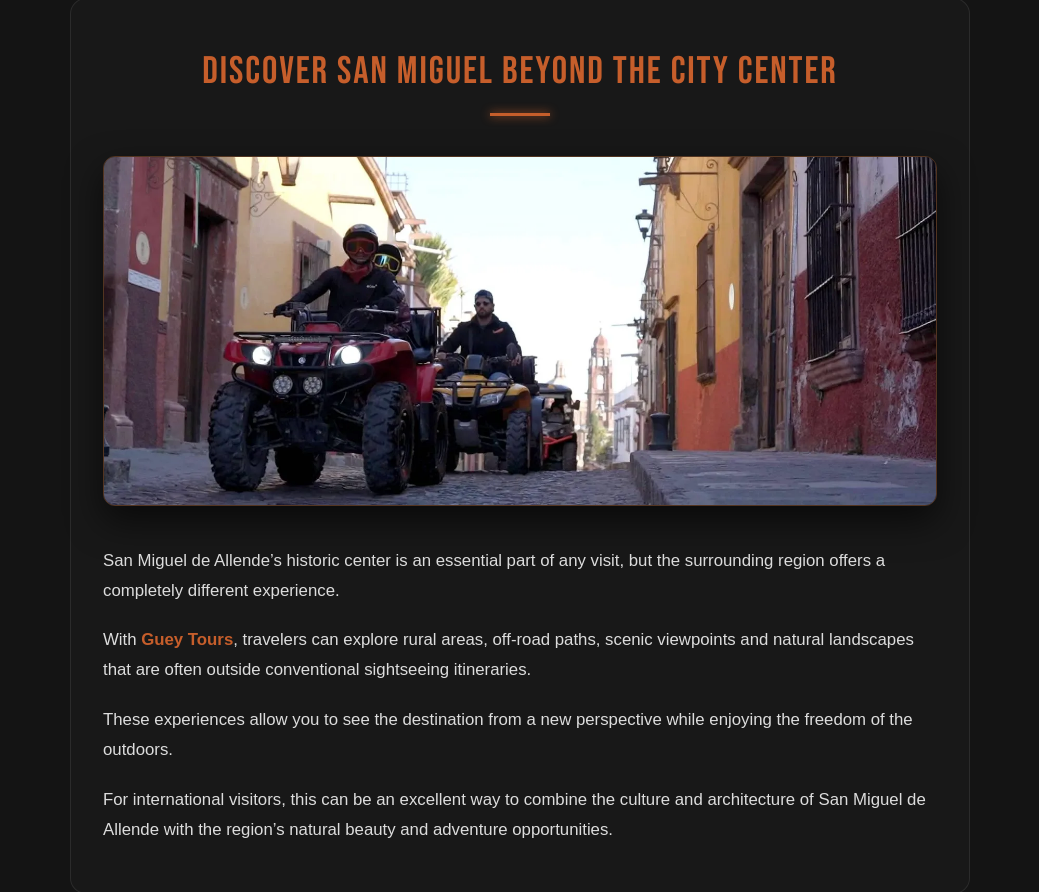
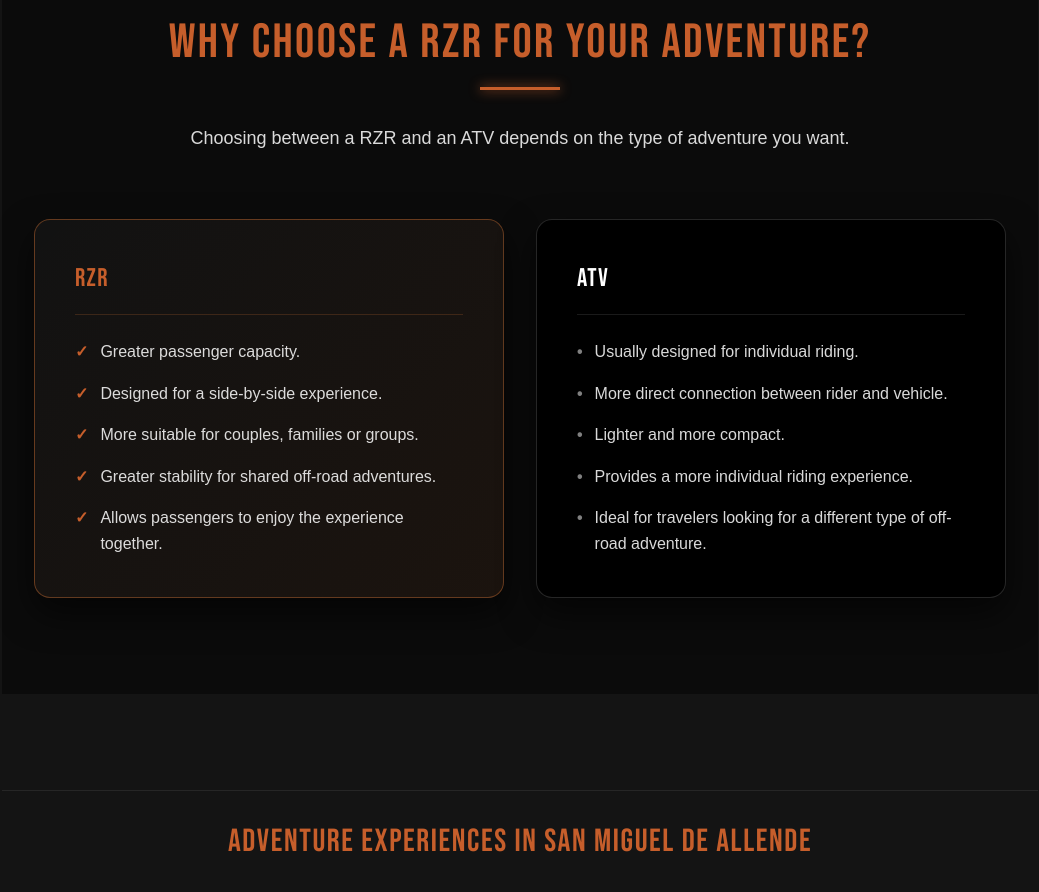
Before and after one commit to DraftStudiomx/Guey-tours-SEO, a Next.js app: page /rsz-rentals in a window 1280 px wide. Shown: the part 4343-5235 px from the top of the page, without its empty margins (120-1159 px from the left). Built offline with nearby package versions, Linux system fonts and the light colour scheme; a web font is replaced by a local one.

Commit message:
Update RzrRentalContenido.tsx quinta seccion

```diff
--- a/app/rsz-rentals/RzrRentalContenido.tsx
+++ b/app/rsz-rentals/RzrRentalContenido.tsx
@@ -640,99 +640,179 @@
 
 
 
-          {/* Cuarta sección: Diseño apilado (Imagen arriba o banner lateral limpio con texto completo) */}
-<div style={{
-  display: 'flex',
-  flexDirection: 'column',
-  gap: '2.5rem',
-  marginTop: '5rem',
-  background: 'rgba(255, 255, 255, 0.02)',
-  padding: '3rem 2rem',
-  borderRadius: '16px',
-  border: '1px solid rgba(255, 255, 255, 0.08)',
-  maxWidth: '900px',
-  marginInline: 'auto'
-}}>
-  {/* Título H2 Centrado o Arriba */}
-  <div style={{ textAlign: 'center' }}>
+         {/* INICIO SECTION 5 */}
+<section style={{
+  padding: '6rem 2rem',
+  background: '#0b0b0b',
+  color: '#fff',
+  fontFamily: 'sans-serif',
+  position: 'relative'
+}}>
+  <div style={{ maxWidth: '1100px', margin: '0 auto' }}>
+
+    {/* Título H2 y Párrafo Introductorio */}
+    <div style={{ textAlign: 'center', marginBottom: '4rem' }}>
       <h2 style={{
         fontFamily: 'var(--font-heading)',
-      fontSize: 'clamp(1.8rem, 3vw, 2.4rem)',
+        fontSize: 'clamp(2.2rem, 4vw, 3rem)',
         color: 'var(--orange, #d97736)',
         textTransform: 'uppercase',
         letterSpacing: '0.05em',
-      lineHeight: 1.3,
-      margin: 0
-    }}>
-      {lang === 'es' ? 'Descubre San Miguel más allá del centro histórico' : 'Discover San Miguel Beyond the City Center'}
+        margin: '0 0 1rem 0',
+        lineHeight: 1.2
+      }}>
+        {lang === 'es' ? '¿Por qué elegir un RZR para tu aventura?' : 'Why Choose a RZR for Your Adventure?'}
       </h2>
       <div style={{
-      width: '60px',
+        width: '80px',
         height: '3px',
         background: 'var(--orange, #d97736)',
-      margin: '1rem auto 0 auto',
-      boxShadow: '0 0 10px var(--orange, #d97736)'
+        margin: '0 auto 2rem auto',
+        boxShadow: '0 0 12px var(--orange, #d97736)'
       }} />
-  </div>
-
-  {/* Imagen destacada en formato panorámico/horizontal para que luzca bien */}
-  <div style={{
-    width: '100%',
-    height: '350px',
-    position: 'relative',
-    borderRadius: '12px',
-    overflow: 'hidden',
-    border: '1px solid rgba(217, 119, 54, 0.3)',
+      <p style={{
+        fontFamily: 'sans-serif',
+        fontStyle: 'normal',
+        fontWeight: '400',
+        color: 'rgba(255, 255, 255, 0.85)',
+        fontSize: '18px',
+        lineHeight: 1.8,
+        maxWidth: '800px',
+        margin: '0 auto'
+      }}>
+        {lang === 'es'
+          ? 'Elegir entre un RZR y un ATV depende del tipo de aventura que buscas.'
+          : 'Choosing between a RZR and an ATV depends on the type of adventure you want.'}
+      </p>
+    </div>
+
+    {/* Contenedor de Comparación (Grid de 2 Columnas) */}
+    <div style={{
+      display: 'grid',
+      gridTemplateColumns: 'repeat(auto-fit, minmax(320px, 1fr))',
+      gap: '2rem',
+      justifyContent: 'center'
+    }}>
+
+      {/* --- TARJETA RZR (Destacada) --- */}
+      <div style={{
+        background: 'linear-gradient(135deg, rgba(255, 255, 255, 0.03) 0%, rgba(217, 119, 54, 0.08) 100%)',
+        border: '1px solid rgba(217, 119, 54, 0.4)',
+        borderRadius: '16px',
+        padding: '2.5rem',
+        display: 'flex',
+        flexDirection: 'column',
+        gap: '1.5rem',
         boxShadow: '0 15px 35px rgba(0,0,0,0.6)'
       }}>
-    <Image
-      src="/images/Experience Thrilling ATV Rentals in San Miguel de Allende with Guey Tours.webp"
-      alt="A group driving ATVs on the cobblestone streets of San Miguel de Allende during an adventure with Guey Tours."
-      title="Experience Thrilling ATV Rentals in San Miguel de Allende with Guey Tours"
-      fill
-      style={{ objectFit: 'cover' }}
-    />
-  </div>
-
-  {/* Contenedor de tus párrafos exactos con excelente legibilidad */}
-  <div style={{
+        <h3 style={{
+          fontFamily: 'var(--font-heading)',
+          fontSize: '1.6rem',
+          color: 'var(--orange, #d97736)',
+          textTransform: 'uppercase',
+          letterSpacing: '0.05em',
+          margin: 0,
+          borderBottom: '1px solid rgba(217, 119, 54, 0.2)',
+          paddingBottom: '1rem'
+        }}>
+          RZR
+        </h3>
+        <ul style={{
+          listStyleType: 'none',
+          padding: 0,
+          margin: 0,
           display: 'flex',
           flexDirection: 'column',
-    gap: '1.2rem',
-    color: 'rgba(255,255,255,0.85)',
-    fontSize: '1.05rem',
-    lineHeight: 1.8
-  }}>
-    <p style={{ margin: 0 }}>
-      {lang === 'es'
-        ? 'El centro histórico de San Miguel de Allende es una parte esencial de cualquier visita, pero la región circundante ofrece una experiencia completamente diferente.'
-        : "San Miguel de Allende’s historic center is an essential part of any visit, but the surrounding region offers a completely different experience."}
-    </p>
-
-    <p style={{ margin: 0 }}>
-      {lang === 'es'
-        ? (
-            <>Con <a href="https://www.gueytours.com/" style={{ color: 'var(--orange)', textDecoration: 'none', fontWeight: 'bold' }}>Guey Tours</a>, los viajeros pueden explorar áreas rurales, caminos todoterreno, miradores panorámicos y paisajes naturales que a menudo quedan fuera de los itinerarios turísticos convencionales.</>
-          )
-        : (
-            <>With <a href="https://www.gueytours.com/" style={{ color: 'var(--orange)', textDecoration: 'none', fontWeight: 'bold' }}>Guey Tours</a>, travelers can explore rural areas, off-road paths, scenic viewpoints and natural landscapes that are often outside conventional sightseeing itineraries.</>
-          )}
-    </p>
-
-    <p style={{ margin: 0 }}>
-      {lang === 'es'
-        ? 'Estas experiencias te permiten ver el destino desde una nueva perspectiva mientras disfrutas de la libertad al aire libre.'
-        : 'These experiences allow you to see the destination from a new perspective while enjoying the freedom of the outdoors.'}
-    </p>
-
-    <p style={{ margin: 0 }}>
-      {lang === 'es'
-        ? 'Para los visitantes internacionales, esta puede ser una excelente manera de combinar la cultura y la arquitectura de San Miguel de Allende con la belleza natural y las oportunidades de aventura de la región.'
-        : 'For international visitors, this can be an excellent way to combine the culture and architecture of San Miguel de Allende with the region’s natural beauty and adventure opportunities.'}
-    </p>
-  </div>
-</div>
-          {/* Cuarta sección: Diseño apilado (Imagen arriba o banner lateral limpio con texto completo) */}
+          gap: '1rem',
+          color: 'rgba(255, 255, 255, 0.85)',
+          fontSize: '16px',
+          lineHeight: 1.6
+        }}>
+          <li style={{ display: 'flex', alignItems: 'flex-start', gap: '0.75rem' }}>
+            <span style={{ color: 'var(--orange, #d97736)', fontWeight: 'bold' }}>✓</span>
+            <span>{lang === 'es' ? 'Mayor capacidad de pasajeros.' : 'Greater passenger capacity.'}</span>
+          </li>
+          <li style={{ display: 'flex', alignItems: 'flex-start', gap: '0.75rem' }}>
+            <span style={{ color: 'var(--orange, #d97736)', fontWeight: 'bold' }}>✓</span>
+            <span>{lang === 'es' ? 'Diseñado para una experiencia lado a lado (side-by-side).' : 'Designed for a side-by-side experience.'}</span>
+          </li>
+          <li style={{ display: 'flex', alignItems: 'flex-start', gap: '0.75rem' }}>
+            <span style={{ color: 'var(--orange, #d97736)', fontWeight: 'bold' }}>✓</span>
+            <span>{lang === 'es' ? 'Más adecuado para parejas, familias o grupos.' : 'More suitable for couples, families or groups.'}</span>
+          </li>
+          <li style={{ display: 'flex', alignItems: 'flex-start', gap: '0.75rem' }}>
+            <span style={{ color: 'var(--orange, #d97736)', fontWeight: 'bold' }}>✓</span>
+            <span>{lang === 'es' ? 'Mayor estabilidad para aventuras todoterreno compartidas.' : 'Greater stability for shared off-road adventures.'}</span>
+          </li>
+          <li style={{ display: 'flex', alignItems: 'flex-start', gap: '0.75rem' }}>
+            <span style={{ color: 'var(--orange, #d97736)', fontWeight: 'bold' }}>✓</span>
+            <span>{lang === 'es' ? 'Permite a los pasajeros disfrutar de la experiencia juntos.' : 'Allows passengers to enjoy the experience together.'}</span>
+          </li>
+        </ul>
+      </div>
+
+      {/* --- TARJETA ATV --- */}
+      <div style={{
+        background: '#000',
+        border: '1px solid rgba(255, 255, 255, 0.15)',
+        borderRadius: '16px',
+        padding: '2.5rem',
+        display: 'flex',
+        flexDirection: 'column',
+        gap: '1.5rem',
+        boxShadow: '0 15px 35px rgba(0,0,0,0.6)'
+      }}>
+        <h3 style={{
+          fontFamily: 'var(--font-heading)',
+          fontSize: '1.6rem',
+          color: '#fff',
+          textTransform: 'uppercase',
+          letterSpacing: '0.05em',
+          margin: 0,
+          borderBottom: '1px solid rgba(255, 255, 255, 0.1)',
+          paddingBottom: '1rem'
+        }}>
+          ATV
+        </h3>
+        <ul style={{
+          listStyleType: 'none',
+          padding: 0,
+          margin: 0,
+          display: 'flex',
+          flexDirection: 'column',
+          gap: '1rem',
+          color: 'rgba(255, 255, 255, 0.85)',
+          fontSize: '16px',
+          lineHeight: 1.6
+        }}>
+          <li style={{ display: 'flex', alignItems: 'flex-start', gap: '0.75rem' }}>
+            <span style={{ color: 'rgba(255, 255, 255, 0.5)', fontWeight: 'bold' }}>•</span>
+            <span>{lang === 'es' ? 'Diseñado habitualmente para conducción individual.' : 'Usually designed for individual riding.'}</span>
+          </li>
+          <li style={{ display: 'flex', alignItems: 'flex-start', gap: '0.75rem' }}>
+            <span style={{ color: 'rgba(255, 255, 255, 0.5)', fontWeight: 'bold' }}>•</span>
+            <span>{lang === 'es' ? 'Conexión más directa entre el conductor y el vehículo.' : 'More direct connection between rider and vehicle.'}</span>
+          </li>
+          <li style={{ display: 'flex', alignItems: 'flex-start', gap: '0.75rem' }}>
+            <span style={{ color: 'rgba(255, 255, 255, 0.5)', fontWeight: 'bold' }}>•</span>
+            <span>{lang === 'es' ? 'Más ligero y compacto.' : 'Lighter and more compact.'}</span>
+          </li>
+          <li style={{ display: 'flex', alignItems: 'flex-start', gap: '0.75rem' }}>
+            <span style={{ color: 'rgba(255, 255, 255, 0.5)', fontWeight: 'bold' }}>•</span>
+            <span>{lang === 'es' ? 'Proporciona una experiencia de conducción más individual.' : 'Provides a more individual riding experience.'}</span>
+          </li>
+          <li style={{ display: 'flex', alignItems: 'flex-start', gap: '0.75rem' }}>
+            <span style={{ color: 'rgba(255, 255, 255, 0.5)', fontWeight: 'bold' }}>•</span>
+            <span>{lang === 'es' ? 'Ideal para viajeros que buscan un tipo diferente de aventura todoterreno.' : 'Ideal for travelers looking for a different type of off-road adventure.'}</span>
+          </li>
+        </ul>
+      </div>
+
+    </div>
+
+  </div>
+</section>
+{/* FIN SECTION 5 */}
 
 
 
```
Lines whose indentation alone changed are shown as unchanged.
